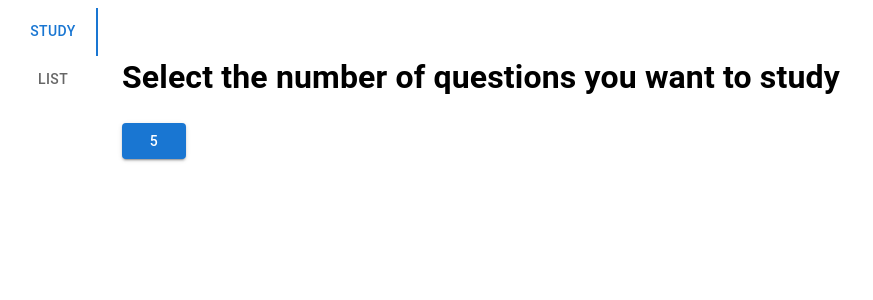
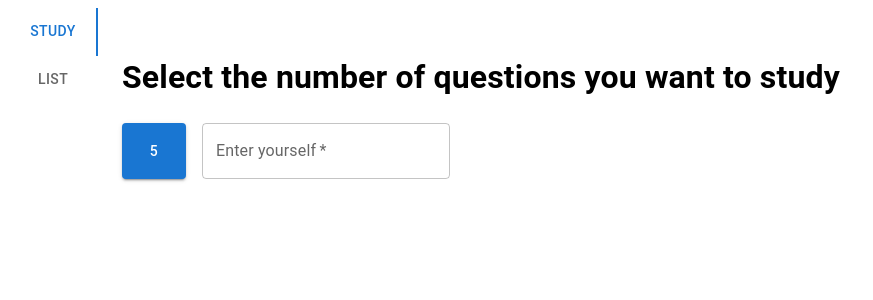
Before and after one commit to benilyxdd/memorize-vocabs, a React (Create React App) app: page / in a window 1280 px wide. Shown: the top 300 px of the page, without its empty margins (0-873 px from the left). Built offline with nearby package versions, Linux system fonts and the light colour scheme.

Commit message:
add textfield for custom question number

```diff
--- a/src/Pages/VocabsLearnView/VocabsLearnView.tsx
+++ b/src/Pages/VocabsLearnView/VocabsLearnView.tsx
@@ -1,6 +1,6 @@
 import React, { useEffect, useState } from "react";
 import { useSelector } from "react-redux";
-import { Button, Stack } from "@mui/material";
+import { Button, Stack, TextField } from "@mui/material";
 
 import "./VocabsLearnView.css";
 import { RootState } from "../..";
@@ -55,6 +55,8 @@ const VocabsLearnView = () => {
 	const [numberOfQuestions, setNumberOfQuestions] = useState<number | null>(
 		null
 	);
+	const [customNumberOfQuestions, setCustomNumberOfQuestions] =
+		useState<string>("");
 
 	const randomizeVocab = (): void => {
 		const randomNumber = getRandomNumber(
@@ -86,6 +88,7 @@ const VocabsLearnView = () => {
 			{!numberOfQuestions && (
 				<>
 					<h1>Select the number of questions you want to study</h1>
+					<Stack direction="row" spacing={2}>
 						{VocabsList.length >= 5 && (
 							<Button
 								variant="contained"
@@ -118,6 +121,22 @@ const VocabsLearnView = () => {
 								20
 							</Button>
 						)}
+						<TextField
+							variant="outlined"
+							label="Enter yourself"
+							type={"number"}
+							required
+							value={customNumberOfQuestions}
+							onChange={(event) => {
+								const numberString = event.target.value;
+								if (parseInt(numberString) < 0) {
+									setCustomNumberOfQuestions("0");
+									return;
+								}
+								setCustomNumberOfQuestions(numberString);
+							}}
+						/>
+					</Stack>
 				</>
 			)}
 			{!finished && numberOfQuestions && (
```
Lines whose indentation alone changed are shown as unchanged.
